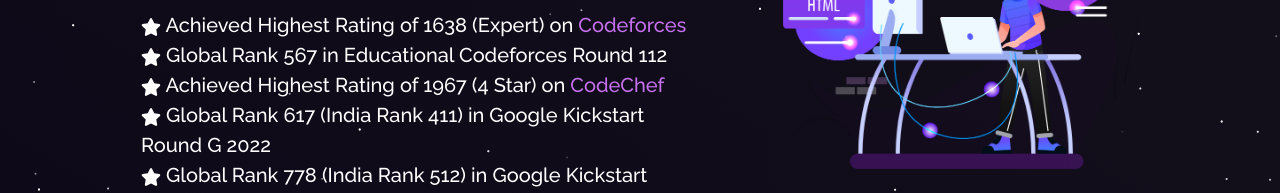
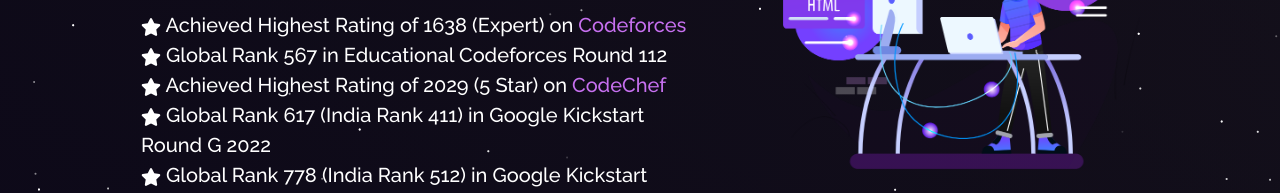
Before and after one commit to shivam-bhadani/Portfolio, a React (Create React App) app: page /about in a window 1280 px wide. Shown: the part 400-593 px from the top of the page. Built offline with nearby package versions, Linux system fonts and the light colour scheme.

Commit message:
updated about

```diff
--- a/src/components/About/AboutCard.js
+++ b/src/components/About/AboutCard.js
@@ -23,7 +23,7 @@
               <FaStar /> Global Rank 567 in Educational Codeforces Round 112
             </li>
             <li className="about-activity">
-              <FaStar /> Achieved Highest Rating of 1967 (4 Star) on <a className="purple" style={{ "textDecoration": "none" }} href="https://www.codechef.com/users/shivambhadani" target={"_blank"}>CodeChef</a>
+              <FaStar /> Achieved Highest Rating of 2029 (5 Star) on <a className="purple" style={{ "textDecoration": "none" }} href="https://www.codechef.com/users/shivambhadani" target={"_blank"}>CodeChef</a>
             </li>
             <li className="about-activity">
               <FaStar /> Global Rank 617 (India Rank 411) in Google Kickstart Round G 2022
```
